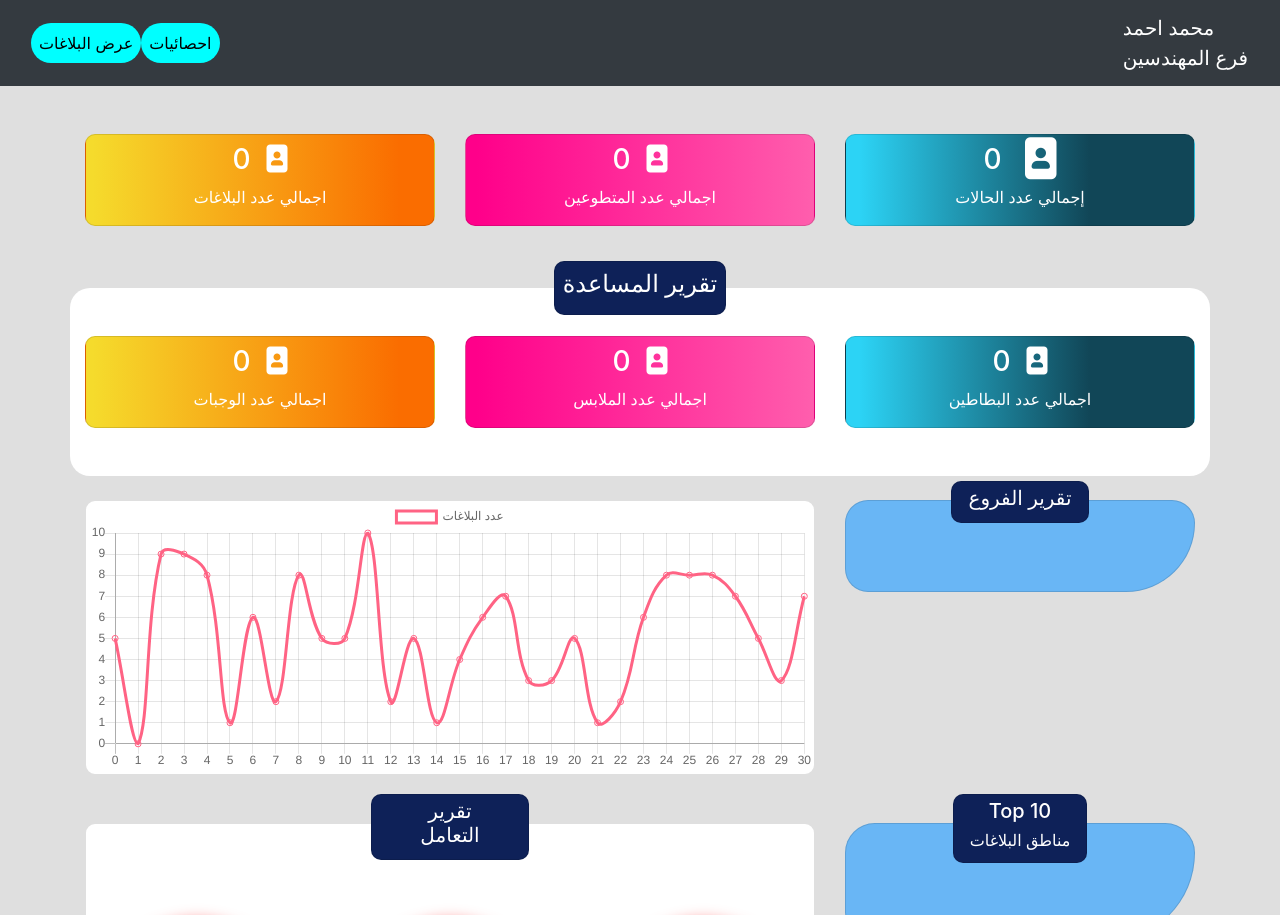
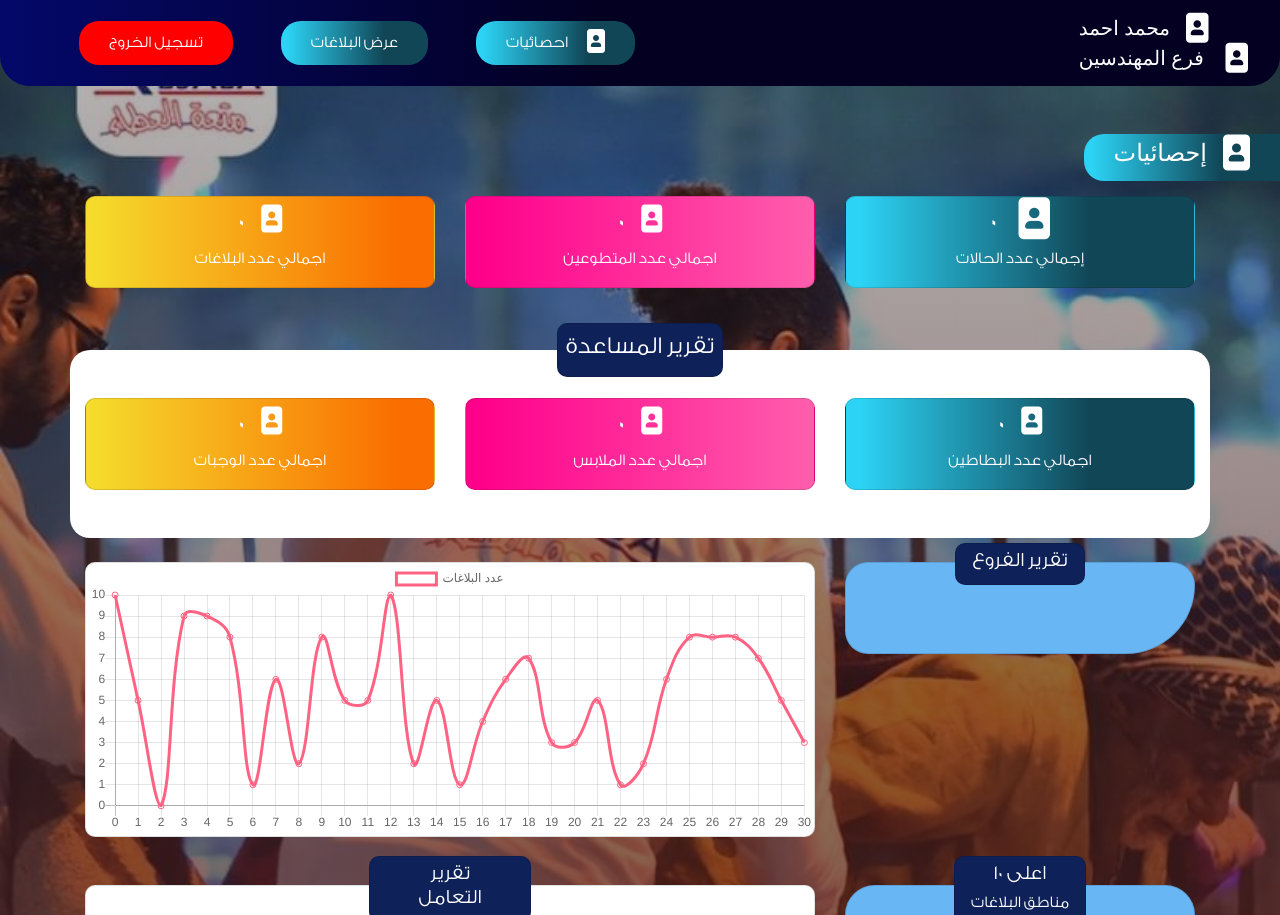
Before and after one commit to hamdy3212/Anti-Cold, a plain HTML site: page developing/charts.html in a window 1280 px wide. Shown: the top 915 px of the page. Drawn offline with nearby package versions, Linux system fonts and the light colour scheme; no server answers.

Commit message:
add some style

```diff
--- a/developing/charts.css
+++ b/developing/charts.css
@@ -64,16 +64,3 @@ body{
 .takrer p {
   text-align: left;
 }
-.blue-gradient {
-  background: rgb(44, 211, 245);
-  background: linear-gradient( 90deg,rgba(44, 211, 245, 1) 4%,rgba(17, 70, 87, 1) 70%);
-}
-.orange-gradient {
-  background: rgb(245,219,44);
-  background: linear-gradient(90deg, rgba(245,219,44,1) 2%, rgba(250,109,0,1) 90%);
-}
-.pink-gradient {
-  background: rgb(255,0,138);
-  background: linear-gradient(90deg, rgba(255,0,138,1) 0%, rgba(255,0,138,1) 3%, rgba(255,94,173,1) 100%);
-
-}
--- a/developing/charts.html
+++ b/developing/charts.html
@@ -10,19 +10,31 @@
       crossorigin="anonymous"
     />
     <link rel="stylesheet" href="charts.css" />
+    <link rel="stylesheet" href="style.css" />
+
     <script
       src="https://kit.fontawesome.com/dc47a1c277.js"
       crossorigin="anonymous"
     ></script>
     <script src="https://cdn.jsdelivr.net/npm/chart.js@2.8.0"></script>
-    <script src="https://ajax.googleapis.com/ajax/libs/jquery/3.5.1/jquery.min.js"></script>
   </head>
 
   <body>
-    <nav class="navbar navbar-expand-lg navbar-dark bg-dark">
+    <nav
+      class="navbar navbar-expand-lg navbar-dark bg-dark"
+      style="
+        border-radius: 0 0 30px 30px;
+        background: rgb(4, 8, 105);
+        background: linear-gradient(
+          90deg,
+          rgba(4, 8, 105, 1) 0%,
+          rgba(3, 0, 34, 1) 46%
+        );
+      "
+    >
       <a class="navbar-brand" href="#"
-        >محمد احمد <br />
-        فرع المهندسين</a
+        ><i class="fas fa-portrait fa-xl ml-3"></i>محمد احمد <br />
+        <i class="fas fa-portrait fa-xl ml-3"></i> فرع المهندسين</a
       >
       <button
         class="navbar-toggler"
@@ -42,27 +54,36 @@
       >
         <ul class="navbar-nav mr-auto">
           <li class="nav-item active">
-            <a
-              class="nav-link"
-              href="#"
-              style="color: black; background-color: aqua; border-radius: 20px"
-              >احصائيات <span class="sr-only">(current)</span></a
+            <a class="nav-link blue-gradient ml-5" href="charts.html">
+              <i class="fas fa-portrait fa-xl ml-3"></i> احصائيات
+            </a>
+          </li>
+          <li class="nav-item">
+            <a class="nav-link blue-gradient ml-5" href="grid.html"
+              >عرض البلاغات</a
             >
           </li>
           <li class="nav-item">
-            <a
-              class="nav-link"
-              href="#"
-              style="color: black; background-color: aqua; border-radius: 20px"
-              >عرض البلاغات</a
+            <a class="nav-link ml-5" style="background-color: red" href="#"
+              >تسجيل الخروج</a
             >
           </li>
         </ul>
       </div>
     </nav>
-
+    <div
+      class="a my-5 blue-gradient"
+      style="
+        position: absolute;
+        right: 0;
+        border-radius: 20px 0 0 20px;
+        padding: 5px 30px 5px 30px;
+      "
+    >
+      <h4><i class="fas fa-portrait fa-xl ml-3"></i>إحصائيات</h4>
+    </div>
     <div class="container my-5" style="text-align: center">
-      <div class="row">
+      <div class="row" style="margin-top: 110px">
         <div class="col-md-4">
           <div class="card pt-2 blue-gradient">
             <h3>
@@ -167,7 +188,7 @@
                   background-color: rgb(14, 33, 88);
                 "
               >
-                <h5>Top 10</h5>
+                <h5>اعلى 10</h5>
                 <h6>مناطق البلاغات</h6>
               </div>
             </div>
--- a/developing/style.css
+++ b/developing/style.css
@@ -233,3 +233,21 @@ select[aria-disabled=true] {
 .footer a:hover {
     text-decoration: none;
 }
+.navbar-nav .nav-item .nav-link {
+    border-radius: 20px;
+    padding: 10px 30px 10px 30px;
+    color: white;
+  }
+  .blue-gradient {
+    background: rgb(44, 211, 245);
+    background: linear-gradient( 90deg,rgba(44, 211, 245, 1) 4%,rgba(17, 70, 87, 1) 70%);
+  }
+  .orange-gradient {
+    background: rgb(245,219,44);
+    background: linear-gradient(90deg, rgba(245,219,44,1) 2%, rgba(250,109,0,1) 90%);
+  }
+  .pink-gradient {
+    background: rgb(255,0,138);
+    background: linear-gradient(90deg, rgba(255,0,138,1) 0%, rgba(255,0,138,1) 3%, rgba(255,94,173,1) 100%);
+
+  }
```
Also changed, not shown: developing/grid.html (+82 -18 lines).
